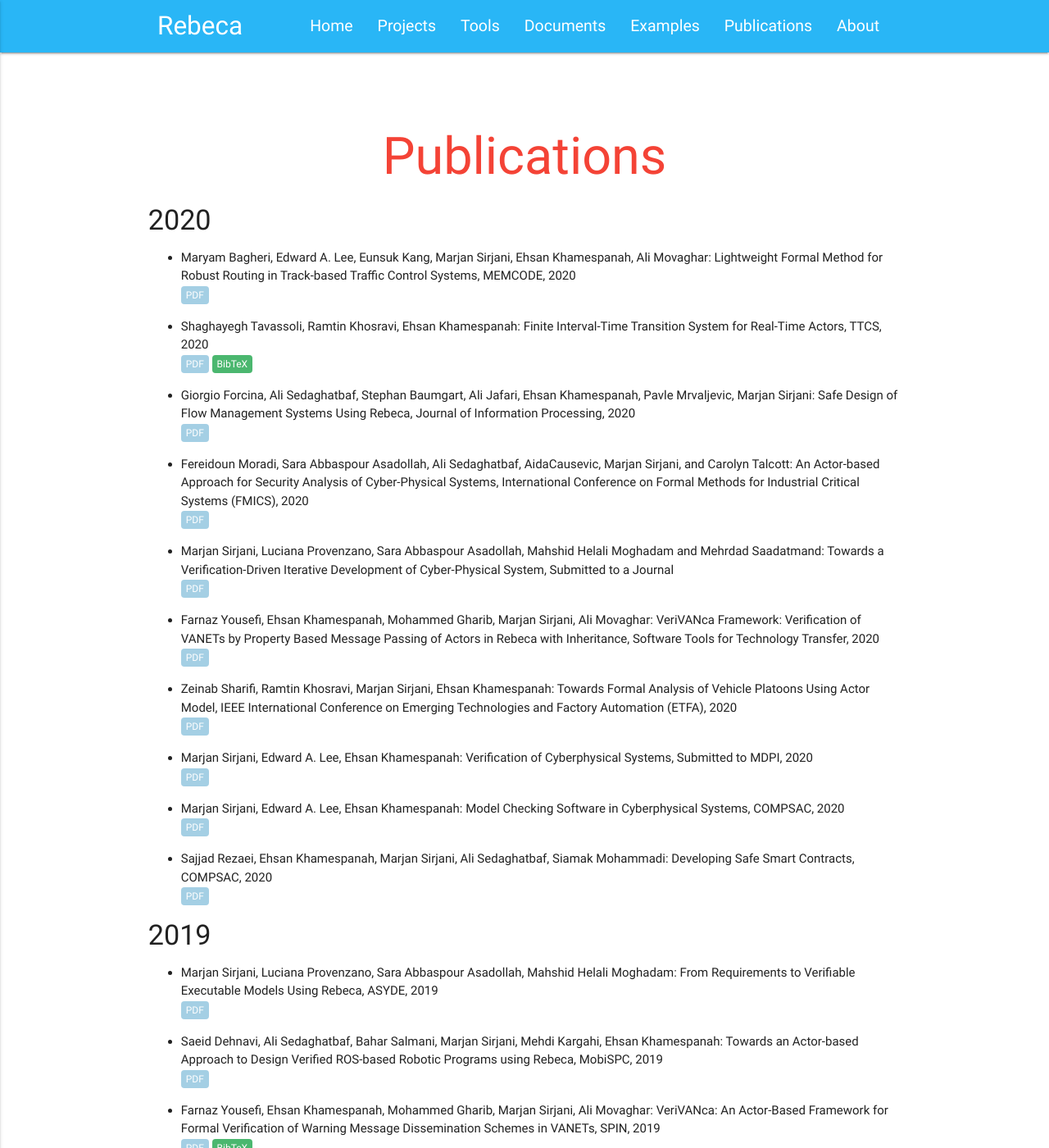
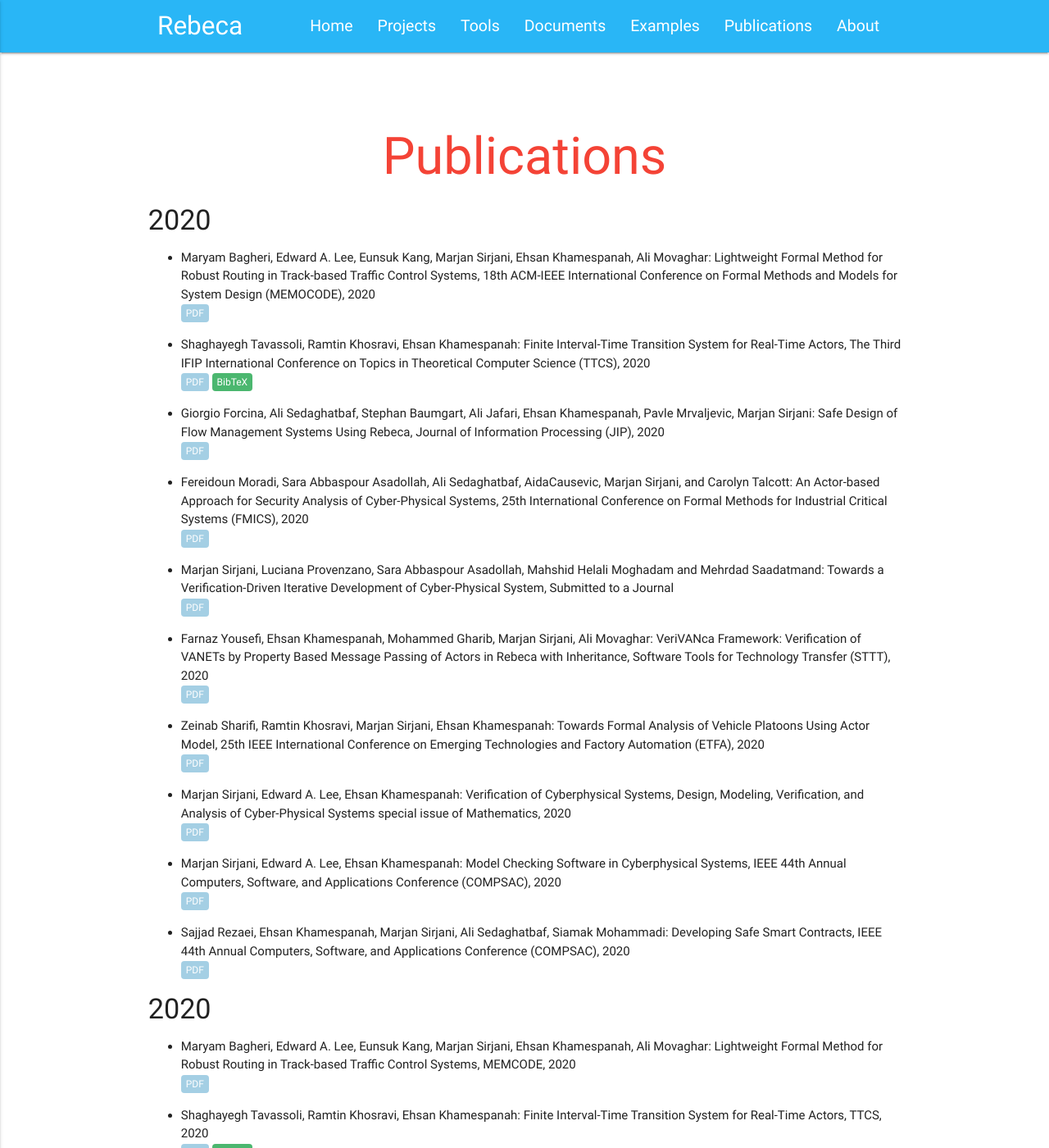
Before and after one commit to rebeca-lang/rebeca-lang.github.io, a Jekyll site: the page built from publications.md, in a window 1280 px wide and 1400 px high. Shown: the whole window at 82% size. Built offline with Jekyll 4.4.1, drawn with Linux system fonts in a browser that asks for light colours.

Commit message:
Draft of new layout for publications.

```diff
--- a/publications.md
+++ b/publications.md
@@ -4,6 +4,51 @@ title: Publications
 redirect_from: "/wiki/pmwiki.php/Rebeca/Publications"
 
 ---
+
+#### 2020
+- Maryam Bagheri, Edward A. Lee, Eunsuk Kang, Marjan Sirjani, Ehsan Khamespanah, Ali Movaghar: Lightweight Formal Method for Robust Routing in Track-based Traffic Control Systems, 18th ACM-IEEE International Conference on Formal Methods and Models for System Design (MEMOCODE), 2020
+\\
+<a class="link link_pdf" href="/assets/papers/2020/Lightweight-Formal-Method-for-Robust-Routing-in-Track-based-Traffic-Control-Systems.pdf">PDF</a>
+
+- Shaghayegh Tavassoli, Ramtin Khosravi, Ehsan Khamespanah: Finite Interval-Time Transition System for Real-Time Actors, The Third IFIP International Conference on Topics in Theoretical Computer Science (TTCS), 2020
+\\
+<a class="link link_pdf" href="/assets/papers/2020/Finite-Interval-Time-Transition-System-for-Real-Time-Actors.pdf">PDF</a>
+<a class="link link_bibtex" href="https://dblp.org/rec/conf/ttcs/TavassoliKK20.html?view=bibtex">BibTeX</a>
+
+- Giorgio Forcina, Ali Sedaghatbaf, Stephan Baumgart, Ali Jafari, Ehsan Khamespanah, Pavle Mrvaljevic, Marjan Sirjani: Safe Design of Flow Management Systems Using Rebeca, Journal of Information Processing (JIP), 2020
+\\
+<a class="link link_pdf" href="/assets/papers/2020/Safe-Design-of-Flow-Management-Systems-Using-Rebeca.pdf">PDF</a>
+
+- Fereidoun Moradi, Sara Abbaspour Asadollah, Ali Sedaghatbaf, AidaCausevic, Marjan Sirjani, and Carolyn Talcott: An Actor-based Approach for Security Analysis of Cyber-Physical Systems,
+25th International Conference on Formal Methods for Industrial Critical Systems (FMICS), 2020
+\\
+<a class="link link_pdf" href="/assets/papers/2020/An-Actor-based-Approach-for-Security-Analysis-of-Cyber-Physical-Systems-Conference.pdf">PDF</a>
+
+- Marjan Sirjani, Luciana Provenzano, Sara Abbaspour Asadollah, Mahshid Helali Moghadam and Mehrdad Saadatmand: Towards a Verification-Driven Iterative Development of Cyber-Physical System,
+Submitted to a Journal
+\\
+<a class="link link_pdf" href="/assets/papers/2020/Towards-a-Verification-Driven-Iterative-Development-of-Cyber-Physical-System.pdf">PDF</a>
+
+- Farnaz Yousefi, Ehsan Khamespanah, Mohammed Gharib, Marjan Sirjani, Ali Movaghar: VeriVANca Framework: Verification of VANETs by Property Based Message Passing of Actors in Rebeca with Inheritance, Software Tools for Technology Transfer (STTT), 2020
+\\
+<a class="link link_pdf" href="/assets/papers/2020/VeriVANca-An-Actor-Based-Framework-for-Formal-Verification-of-VANET-Applications.pdf">PDF</a>
+
+- Zeinab Sharifi, Ramtin Khosravi, Marjan Sirjani, Ehsan Khamespanah: Towards Formal Analysis of Vehicle Platoons Using Actor Model, 25th IEEE International Conference on Emerging Technologies and Factory Automation (ETFA), 2020
+\\
+<a class="link link_pdf" href="/assets/papers/2020/Towards-Formal-Analysis-of-Vehicle-Platoons-Using-Actor-Model.pdf">PDF</a>
+
+- Marjan Sirjani, Edward A. Lee, Ehsan Khamespanah: Verification of Cyberphysical Systems, Design, Modeling, Verification, and Analysis of Cyber-Physical Systems special issue of Mathematics, 2020
+\\
+<a class="link link_pdf" href="/assets/papers/2020/Verification-of-Cyberphysical-Systems.pdf">PDF</a>
+
+- Marjan Sirjani, Edward A. Lee, Ehsan Khamespanah: Model Checking Software in Cyberphysical Systems, IEEE 44th Annual Computers, Software, and Applications Conference (COMPSAC), 2020
+\\
+<a class="link link_pdf" href="/assets/papers/2020/Model-Checking-Software-in-Cyberphysical-Systems.pdf">PDF</a>
+
+- Sajjad Rezaei, Ehsan Khamespanah, Marjan Sirjani, Ali Sedaghatbaf, Siamak Mohammadi: Developing Safe Smart Contracts, IEEE 44th Annual Computers, Software, and Applications Conference (COMPSAC), 2020
+\\
+<a class="link link_pdf" href="/assets/papers/2020/Developing-Safe-Smart-Contracts.pdf">PDF</a>
+
 
 #### 2020
 - Maryam Bagheri, Edward A. Lee, Eunsuk Kang, Marjan Sirjani, Ehsan Khamespanah, Ali Movaghar: Lightweight Formal Method for Robust Routing in Track-based Traffic Control Systems, MEMCODE, 2020
```
